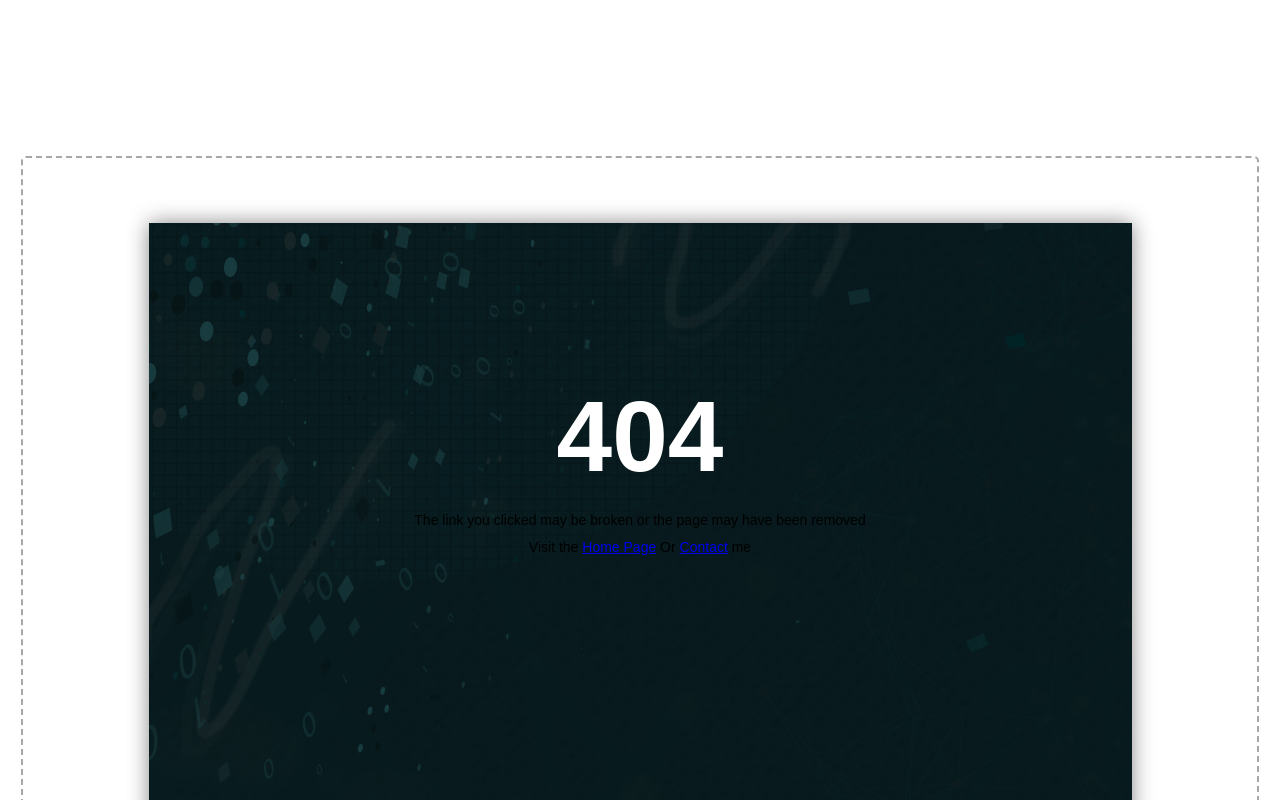
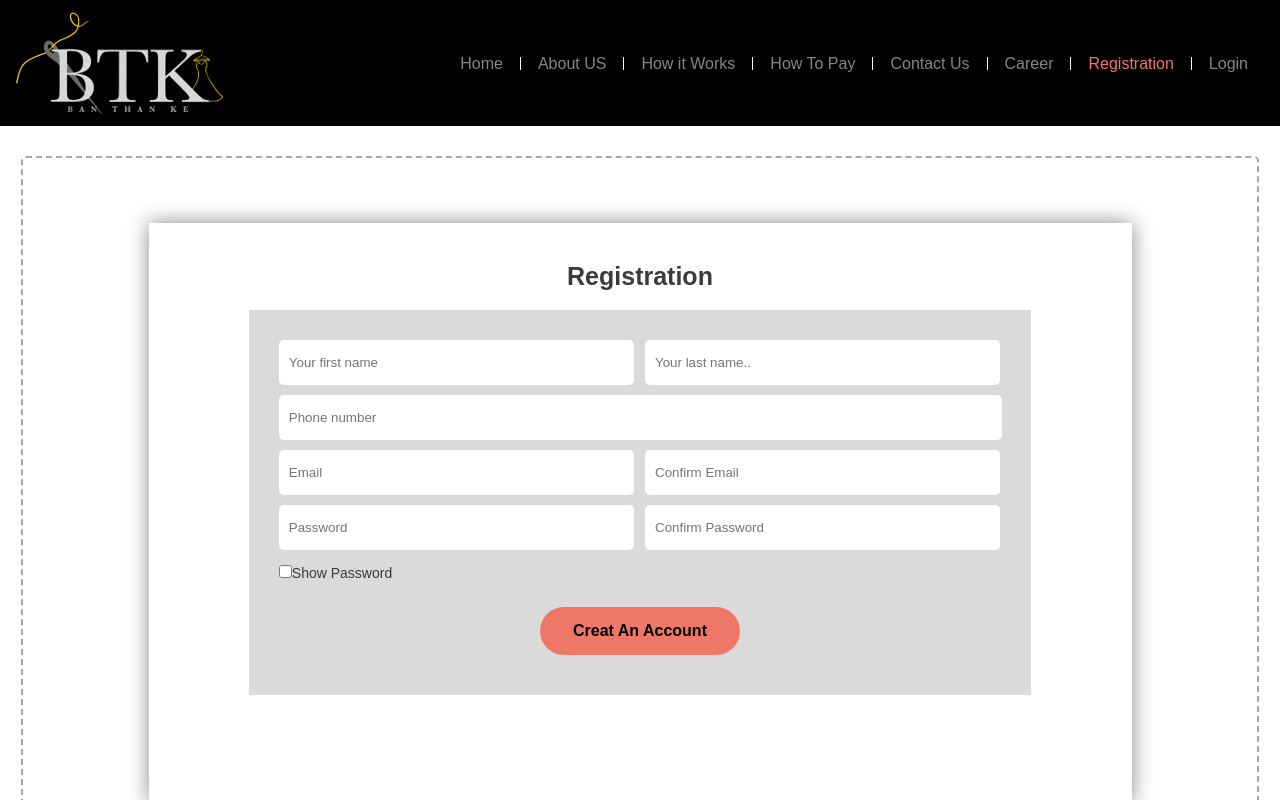
Before and after one commit to Subrata0biswas/stichboho, a React (Create React App) app: page /registration in a window 1280 px wide. Before the commit this address had no page. Shown: the top 800 px of the page. Built offline with nearby package versions, Linux system fonts and the light colour scheme.

Commit message:
registratio is done

```diff
--- a/src/App.js
+++ b/src/App.js
@@ -17,6 +17,7 @@ import Service from "./screens/service/service";
 import Blog from "./screens/blog/blog";
 import Career from "./screens/career/career";
 import Login from "./screens/login/login";
+import Registration from "./screens/registration/registration";
 
 import PageNotFound from "./components/pageNotFound/pageNotFound";
 
@@ -34,6 +35,7 @@ class App extends React.Component {
           <GeneralRoute exact path="/blog" component={Blog} />
           <GeneralRoute exact path="/career" component={Career} />
           <GeneralRoute exact path="/login" component={Login} />
+          <GeneralRoute exact path="/registration" component={Registration} />
           {/* header menu end */}
 
           <GeneralRoute exact path="/" component={Home} />
--- a/src/screens/contactUs/contactUs.js
+++ b/src/screens/contactUs/contactUs.js
@@ -65,7 +65,7 @@ class ContactUs extends React.Component {
             });
           } else {
             Toast({
-              type: "error",
+              type: "warning",
               message: res.data.message,
             });
           }
--- /dev/null
+++ b/src/screens/registration/registration.js
@@ -0,0 +1,269 @@
+import React from "react";
+import axios from "axios";
+
+// import component
+import Toast from "../../components/toastMessage/toast";
+import { API } from "../../config/service";
+
+class Registration extends React.Component {
+  constructor(props) {
+    super(props);
+    this.state = {
+      fName: "",
+      lName: "",
+      phoneNo: "",
+      email: "",
+      confirmEmail: "",
+      password: "",
+      confirmPwd: "",
+      isShowPwd: false,
+    };
+  }
+
+  //   onChange input update state
+  onHandelChange = (evt) => {
+    this.setState({
+      [evt.target.name]: evt.target.value,
+    });
+  };
+
+  createAccount = (evt) => {
+    const {
+      fName,
+      lName,
+      phoneNo,
+      email,
+      confirmEmail,
+      password,
+      confirmPwd,
+    } = this.state;
+    const emailValidator = /^\w+([\D.-]?\w+)*@\w+([.-]?\w+)*(\.\w{2,3})+$/;
+    const num = /^[0-9\b]+$/;
+
+    evt.preventDefault();
+
+    if (fName.trim().length <= 0) {
+      this.fInput.focus();
+      Toast({
+        type: "info",
+        message: "Enter first name.",
+      });
+    } else if (num.test(phoneNo) !== true) {
+      this.phNoInput.focus();
+      Toast({
+        type: "info",
+        message: "Enter your valid contact number.",
+      });
+    } else if (
+      email.trim().length <= 0 ||
+      emailValidator.test(email) !== true
+    ) {
+      this.emailInput.focus();
+      Toast({
+        type: "info",
+        message: "Enter your valid email address.",
+      });
+    } else if (email !== confirmEmail) {
+      Toast({
+        type: "info",
+        message: "Email and confirm email do not match..",
+      });
+    } else if (password.trim().length < 0) {
+      Toast({
+        type: "info",
+        message: "Enter password.",
+      });
+    } else if (password !== confirmPwd) {
+      Toast({
+        type: "info",
+        message: "password and confirmation password do not match.",
+      });
+    } else {
+      axios
+        .post(`${API}api/registration/`, {
+          firstname: fName,
+          lastname: lName,
+          mobile: phoneNo,
+          email: email,
+          password: password,
+        })
+        .then((res) => {
+          console.log("reg res", res);
+          if (res.data.code === 200) {
+            this.setState({
+              fName: "",
+              lName: "",
+              phoneNo: "",
+              email: "",
+              confirmEmail: "",
+              password: "",
+              confirmPwd: "",
+              isShowPwd: false,
+            });
+            Toast({
+              type: "success",
+              message: "Registration successfully done.",
+            });
+          } else {
+            Toast({
+              type: "warning",
+              message: res.data.message,
+            });
+          }
+        })
+        .catch((err) => {
+          let errMsg = JSON.parse(JSON.stringify(err));
+          Toast({
+            type: "error",
+            message: errMsg.message,
+          });
+        });
+    }
+  };
+
+  render() {
+    const {
+      fName,
+      lName,
+      phoneNo,
+      email,
+      confirmEmail,
+      password,
+      confirmPwd,
+      isShowPwd,
+    } = this.state;
+    return (
+      <main>
+        <div class="main-border">
+          <div class="contact-container cms-con">
+            <h2 class="title">Registration</h2>
+            <div class="contact-frm-outer">
+              <form>
+                <ul>
+                  <li>
+                    <div class="first-name">
+                      <input
+                        type="text"
+                        id="#"
+                        name="fName"
+                        placeholder="Your first name"
+                        ref={(input) => {
+                          this.fInput = input;
+                        }}
+                        value={fName}
+                        onChange={(evt) => this.onHandelChange(evt)}
+                      />
+                    </div>
+                    <div class="last-name">
+                      <input
+                        type="text"
+                        id="#"
+                        name="lName"
+                        placeholder="Your last name.."
+                        ref={(input) => {
+                          this.lInput = input;
+                        }}
+                        value={lName}
+                        onChange={(evt) => this.onHandelChange(evt)}
+                      />
+                    </div>
+                  </li>
+                  <li>
+                    <input
+                      type="tel"
+                      id="#"
+                      name="phoneNo"
+                      placeholder="Phone number"
+                      minLength="10"
+                      maxLength="10"
+                      ref={(input) => {
+                        this.phNoInput = input;
+                      }}
+                      value={phoneNo}
+                      onChange={(evt) => this.onHandelChange(evt)}
+                    />
+                  </li>
+                  <li>
+                    <div class="first-name">
+                      <input
+                        type="email"
+                        id="#"
+                        name="email"
+                        placeholder="Email"
+                        ref={(input) => {
+                          this.emailInput = input;
+                        }}
+                        value={email}
+                        onChange={(evt) => this.onHandelChange(evt)}
+                      />
+                    </div>
+                    <div class="last-name">
+                      <input
+                        type="email"
+                        id="#"
+                        name="confirmEmail"
+                        placeholder="Confirm Email"
+                        ref={(input) => {
+                          this.confirmEmailInput = input;
+                        }}
+                        value={confirmEmail}
+                        onChange={(evt) => this.onHandelChange(evt)}
+                      />
+                    </div>
+                  </li>
+                  <li>
+                    <div class="first-name">
+                      <input
+                        type="password"
+                        id="#"
+                        name="password"
+                        placeholder="Password"
+                        ref={(input) => {
+                          this.passwordInput = input;
+                        }}
+                        value={password}
+                        onChange={(evt) => this.onHandelChange(evt)}
+                      />
+                    </div>
+                    <div class="last-name">
+                      <input
+                        type="password"
+                        id="#"
+                        name="confirmPwd"
+                        placeholder="Confirm Password"
+                        ref={(input) => {
+                          this.confirmPwdInput = input;
+                        }}
+                        value={confirmPwd}
+                        onChange={(evt) => this.onHandelChange(evt)}
+                      />
+                    </div>
+                  </li>
+                  <li class="chk">
+                    <input
+                      type="checkbox"
+                      id="show-pass"
+                      name="vehicle1"
+                      value={isShowPwd}
+                      onChange={(evt) => console.log("evttt", evt)}
+                    />
+                    <label for="show-pass">Show Password</label>
+                  </li>
+                  <li class="submit-outer">
+                    <input
+                      type="submit"
+                      value="Creat An Account"
+                      onClick={(evt) => this.createAccount(evt)}
+                    />
+                  </li>
+                </ul>
+              </form>
+            </div>
+          </div>
+        </div>
+      </main>
+    );
+  }
+}
+
+export default Registration;
```
